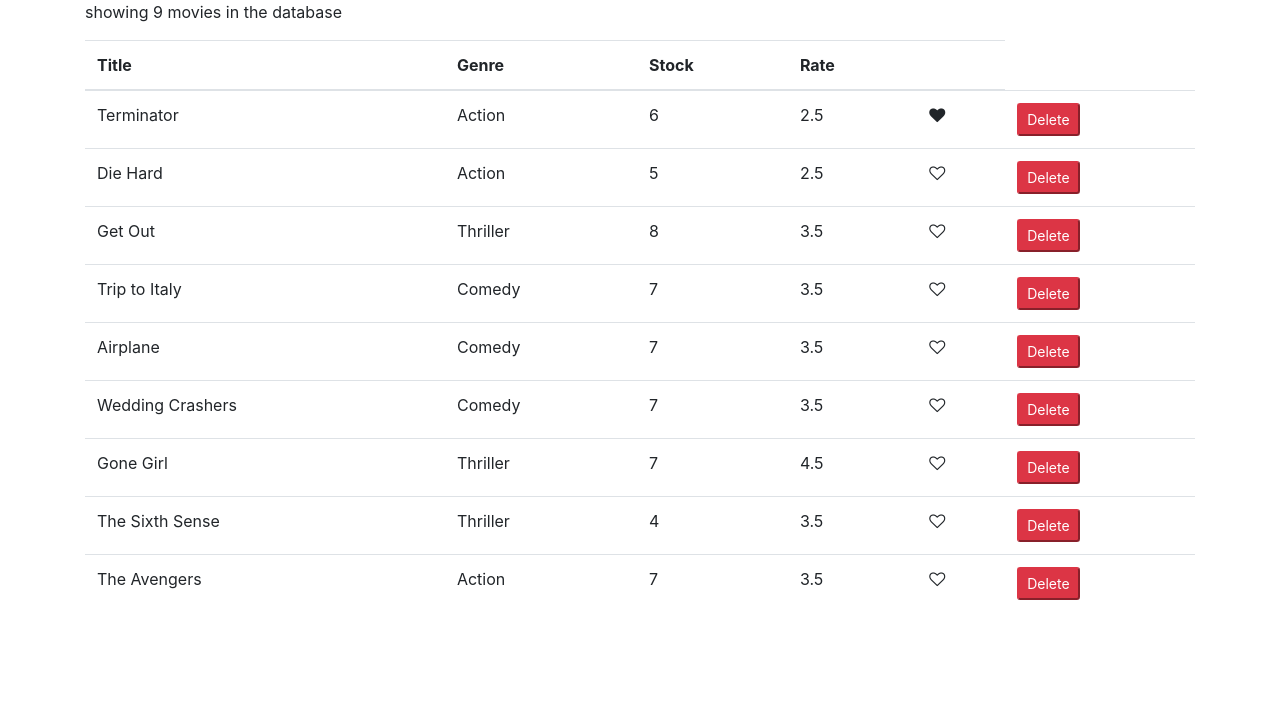
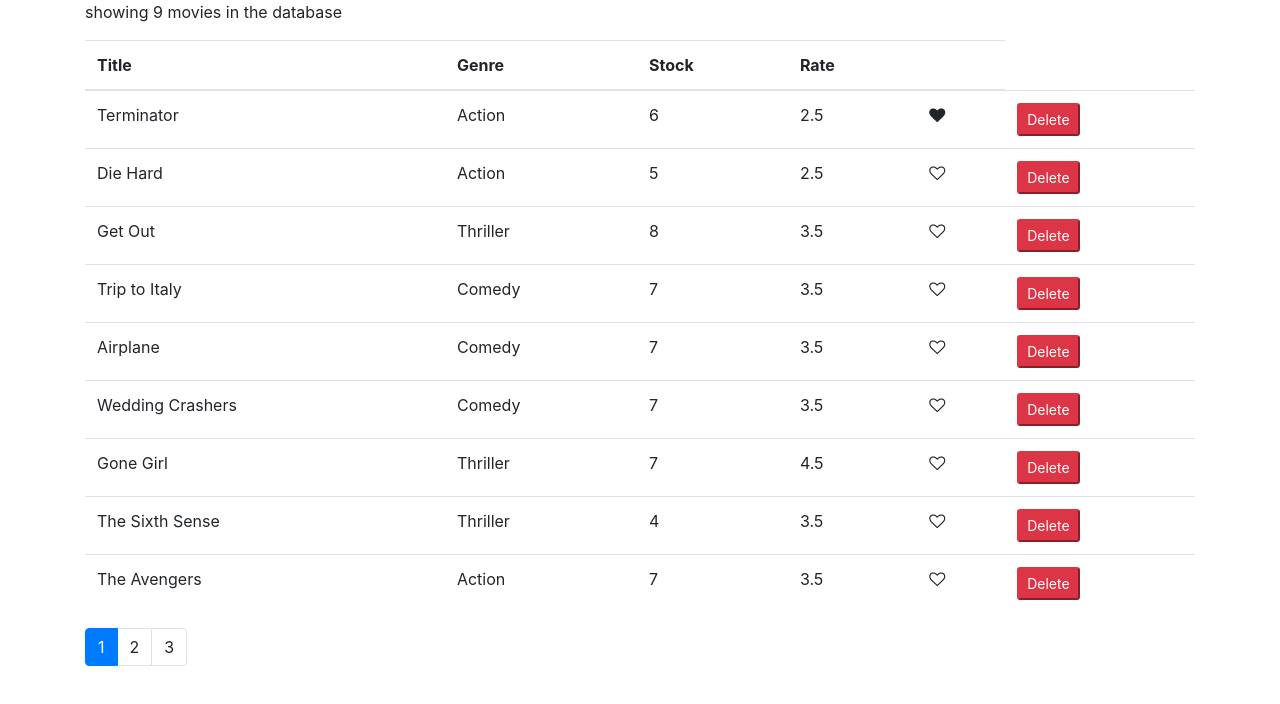
Before and after one commit to sai-sreenath/MovieRentals_Frontend, a React (Create React App) app in the folder movierentals/: page / in a window 1280 px wide. Shown: the top 704 px of the page. Built offline with nearby package versions, Linux system fonts and the light colour scheme.

Commit message:
Pagination Comp Interface, Displaying, handling pages

```diff
--- a/movierentals/package.json
+++ b/movierentals/package.json
@@ -8,6 +8,7 @@
     "@testing-library/user-event": "^12.2.2",
     "bootstrap": "^4.1.1",
     "font-awesome": "^4.7.0",
+    "lodash": "^4.17.10",
     "react": "^17.0.1",
     "react-dom": "^17.0.1",
     "react-scripts": "4.0.0",
--- /dev/null
+++ b/movierentals/src/components/common/pagination.jsx
@@ -0,0 +1,28 @@
+import React, { Component } from 'react';
+import _ from 'lodash';
+
+const Pagination = props => {
+
+    const {itemsCount, pageSize, currentPage, onPageChange} = props;
+    console.log(currentPage);
+
+    const pagesCount = Math.ceil(itemsCount/pageSize);
+    if(pagesCount===1)
+        return null;
+
+    const pages = _.range(1, pagesCount + 1);
+
+    return <nav>
+        <ul className="pagination">
+            {pages.map(page => (
+                <li key={page} className = {page === currentPage ? 'page-item active': 'page-item'}>
+                    <a className = "page-link" onClick={() => onPageChange(page)}>
+                        {page}
+                    </a>
+                </li>
+            ))}
+        </ul>
+    </nav>;
+};
+
+export default Pagination;
--- a/movierentals/src/components/movies.jsx
+++ b/movierentals/src/components/movies.jsx
@@ -1,10 +1,13 @@
 import React, { Component } from "react";
 import Like from "./common/like";
+import Pagination from './common/pagination'
 import { getMovies } from "../services/fakeMovieService";
 
 class Movies extends Component {
   state = {
     movies: getMovies(),
+    currentPage: 1,
+    pageSize: 4
   };
 
   handleDelete = (movie) => {
@@ -24,8 +27,13 @@
     this.setState({movies});
   };
 
+  handlePageChange = page => {
+    this.setState({currentPage: page});
+  };
+
   render() {
     const { length: count } = this.state.movies;
+    const {pageSize, currentPage} = this.state;
 
     if (count === 0) return <p>There are no movies in the database.</p>;
 
@@ -64,6 +72,12 @@
             ))}
           </tbody>
         </table>
+        <Pagination
+                itemsCount={count}
+                pageSize={pageSize}
+                onPageChange={this.handlePageChange}
+                currentPage = {currentPage}
+        />
       </React.Fragment>
     );
   }
```
Also changed, not shown: 1 other file (tests, documents, lock files or other folders).
